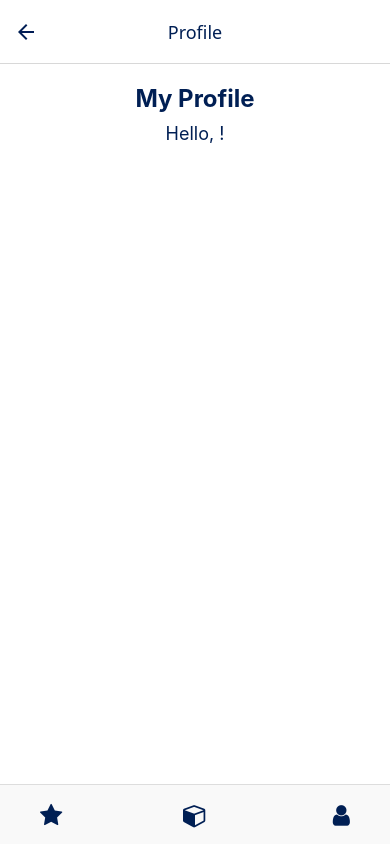
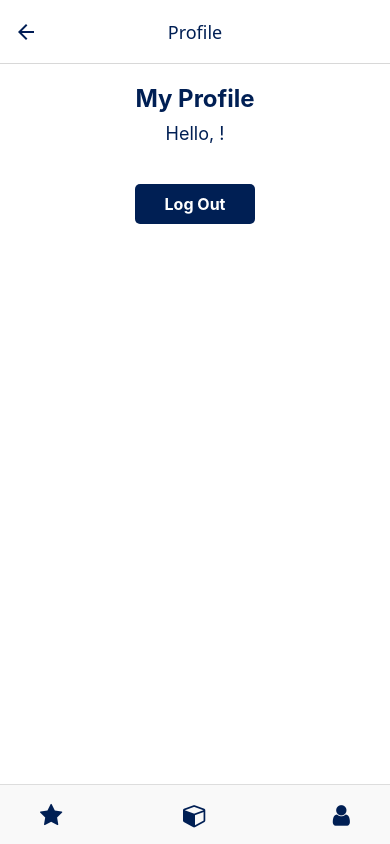
Before and after one commit to TUDublinBlanchBusinessIT/project-moyaknox-2, a React Native app: screen /Profile in a window 390 px wide. Built offline with nearby package versions, Linux system fonts and the light colour scheme.

Commit message:
added log out button

```diff
--- a/screens/ProfileScreen.js
+++ b/screens/ProfileScreen.js
@@ -1,11 +1,27 @@
 import React, { useContext } from 'react';
-import { View, Text, StyleSheet, ScrollView } from 'react-native';
+import { View, Text, StyleSheet, ScrollView, TouchableOpacity, Alert } from 'react-native';
 import Footer from '../components/Footer';
 import { UserContext } from '../UserContext';
-
+import { getAuth, signOut } from 'firebase/auth'; // Import Firebase auth
 
 export default function ProfileScreen({ navigation }) {
-  const { userName } = useContext(UserContext);
+  const { userName, setUserEmail, setUserName } = useContext(UserContext);
+  const auth = getAuth(); // Get the Firebase Auth instance
+
+  const handleLogout = () => {
+    signOut(auth)
+      .then(() => {
+        // Clear the UserContext values
+        setUserEmail('');
+        setUserName('');
+        Alert.alert('Logged Out', 'You have been successfully logged out.');
+        navigation.replace('Login'); // Navigate back to the login screen
+      })
+      .catch((error) => {
+        console.error('Error logging out:', error);
+        Alert.alert('Error', 'An error occurred while logging out. Please try again.');
+      });
+  };
 
   return (
     <View style={styles.container}>
@@ -13,6 +29,11 @@ export default function ProfileScreen({ navigation }) {
         <View style={styles.content}>
           <Text style={styles.title}>My Profile</Text>
           <Text style={styles.subtitle}>Hello, {userName}!</Text>
+
+          {/* Logout Button */}
+          <TouchableOpacity style={styles.logoutButton} onPress={handleLogout}>
+            <Text style={styles.logoutButtonText}>Log Out</Text>
+          </TouchableOpacity>
         </View>
       </ScrollView>
       <Footer navigation={navigation} />
@@ -20,11 +41,18 @@ export default function ProfileScreen({ navigation }) {
   );
 }
 
-
 const styles = StyleSheet.create({
   container: { flex: 1, backgroundColor: '#fff' },
   scrollView: { flex: 1 },
   content: { flex: 1, justifyContent: 'center', alignItems: 'center', padding: 20 },
   title: { fontSize: 24, fontWeight: 'bold', color: '#001F54', marginBottom: 10 },
-  subtitle: { fontSize: 18, color: '#001F54' },
+  subtitle: { fontSize: 18, color: '#001F54', marginBottom: 20 },
+  logoutButton: {
+    marginTop: 20,
+    backgroundColor: '#001F54',
+    paddingVertical: 10,
+    paddingHorizontal: 30,
+    borderRadius: 5,
+  },
+  logoutButtonText: { color: '#fff', fontSize: 16, fontWeight: 'bold' },
 });
```
